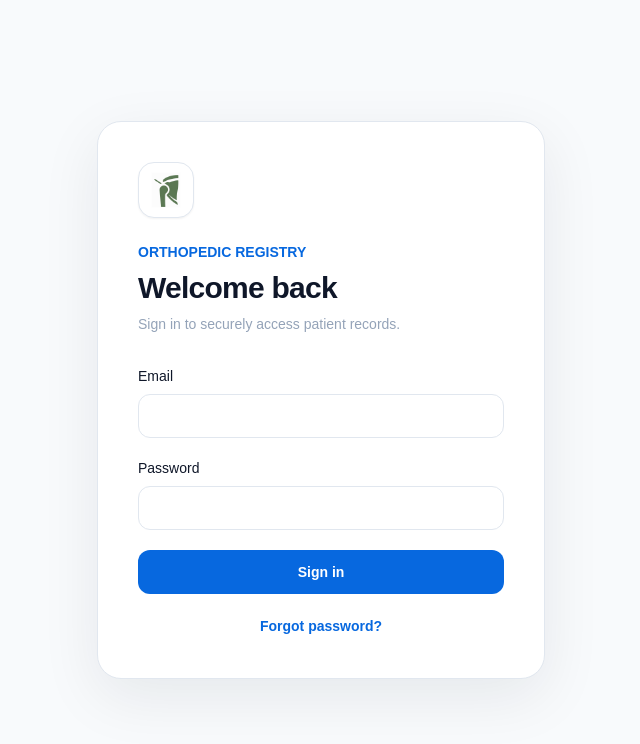
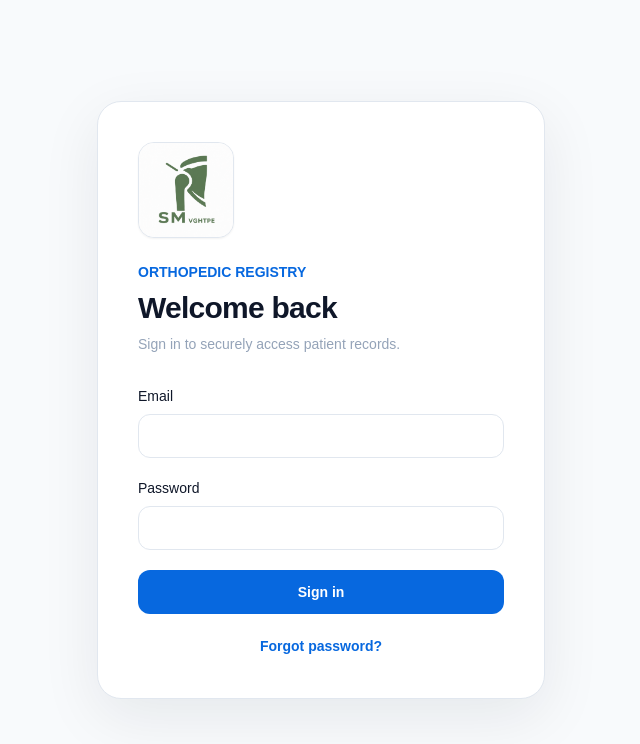
Before and after one commit to jzuckh-bot/OrthoRegistry, a Next.js app: page /login in a window 1280 px wide. Shown: the top 744 px of the page, without its empty margins (319-959 px from the left). Built offline with nearby package versions, Linux system fonts and the light colour scheme.

Commit message:
Use full supplied OrthoRegistry logo

```diff
--- a/src/app/login/page.tsx
+++ b/src/app/login/page.tsx
@@ -7,7 +7,6 @@ import { useRouter } from "next/navigation";
 import { createClient } from "@/lib/supabase/client";
 import { Button } from "@/components/ui/button";
 import { Input } from "@/components/ui/input";
-import brandIcon from "@/app/icon.png";
 
 export default function LoginPage() {
   const router = useRouter();
@@ -27,7 +26,7 @@ export default function LoginPage() {
   return (
     <main className="grid min-h-screen place-items-center p-4">
       <section className="surface w-full max-w-md p-6 sm:p-10">
-        <span className="mb-6 grid size-14 place-items-center overflow-hidden rounded-2xl border bg-white p-1.5 shadow-sm"><Image src={brandIcon} alt="OrthoRegistry shoulder icon" className="size-full object-contain" priority /></span>
+        <span className="mb-6 grid size-24 place-items-center overflow-hidden rounded-2xl border bg-white shadow-sm"><Image src="/orthoregistry-logo.png" alt="OrthoRegistry shoulder logo with SM VGHTPE text" width={1254} height={1254} className="size-full object-contain" priority /></span>
         <p className="text-sm font-semibold text-primary">ORTHOPEDIC REGISTRY</p>
         <h1 className="mt-2 text-3xl font-bold tracking-tight">Welcome back</h1>
         <p className="mt-2 text-sm text-muted">Sign in to securely access patient records.</p>
--- a/src/components/app-shell.tsx
+++ b/src/components/app-shell.tsx
@@ -3,7 +3,6 @@ import Image from "next/image";
 import { LayoutDashboard, Plus, Users } from "lucide-react";
 import { ThemeToggle } from "@/components/theme-toggle";
 import { SignOutButton } from "@/components/sign-out-button";
-import brandIcon from "@/app/icon.png";
 
 const links = [
   { href: "/dashboard", label: "Dashboard", icon: LayoutDashboard },
@@ -16,7 +15,7 @@ export function AppShell({ children }: { children: React.ReactNode }) {
     <div className="min-h-screen">
       <aside className="fixed inset-y-0 left-0 z-30 hidden w-64 border-r bg-card/80 p-5 backdrop-blur-xl md:block">
         <Link href="/dashboard" className="mb-10 flex items-center gap-3 font-bold">
-          <span className="grid size-10 place-items-center overflow-hidden rounded-2xl border bg-white p-1 shadow-sm"><Image src={brandIcon} alt="" className="size-full object-contain" /></span>
+          <span className="grid size-12 place-items-center overflow-hidden rounded-2xl border bg-white shadow-sm"><Image src="/orthoregistry-logo.png" alt="" width={1254} height={1254} className="size-full object-contain" /></span>
           OrthoRegistry
         </Link>
         <nav className="space-y-2">
@@ -29,7 +28,7 @@ export function AppShell({ children }: { children: React.ReactNode }) {
         <div className="absolute bottom-5 left-5 right-5 flex items-center justify-between"><SignOutButton /><ThemeToggle /></div>
       </aside>
       <header className="sticky top-0 z-20 flex h-16 items-center justify-between border-b bg-background/80 px-4 backdrop-blur-xl md:hidden">
-        <Link href="/dashboard" className="flex items-center gap-2 font-bold"><span className="grid size-9 place-items-center overflow-hidden rounded-xl border bg-white p-1"><Image src={brandIcon} alt="" className="size-full object-contain" /></span>OrthoRegistry</Link>
+        <Link href="/dashboard" className="flex items-center gap-2 font-bold"><span className="grid size-10 place-items-center overflow-hidden rounded-xl border bg-white"><Image src="/orthoregistry-logo.png" alt="" width={1254} height={1254} className="size-full object-contain" /></span>OrthoRegistry</Link>
         <ThemeToggle />
       </header>
       <main className="mx-auto max-w-7xl p-4 pb-24 md:ml-64 md:p-8">{children}</main>
```
Also changed, not shown: public/orthoregistry-logo.png (added).
